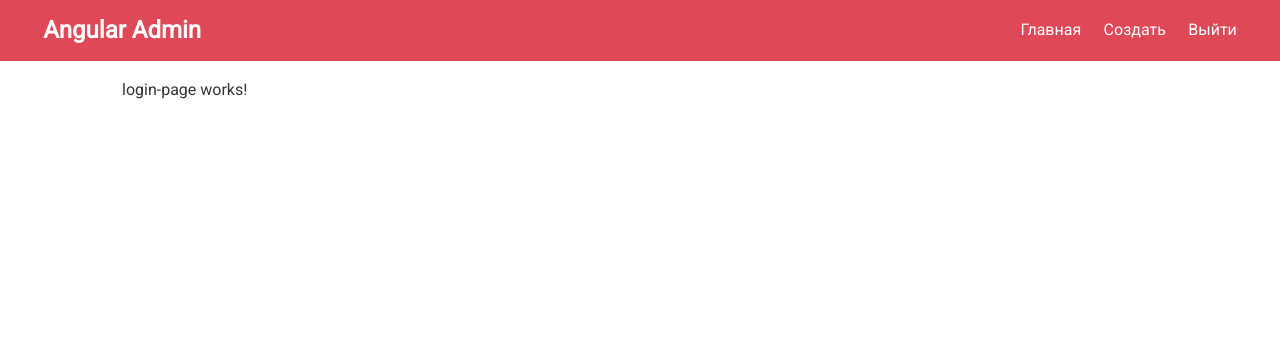
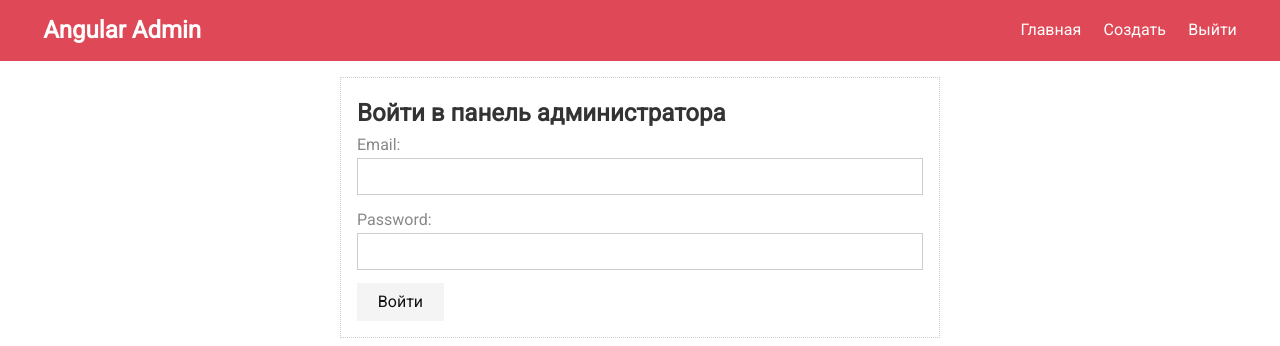
Before and after one commit to odnodum/angular-blog, an Angular app: page /admin/login in a window 1280 px wide. Shown: the top 346 px of the page. Built offline with nearby package versions, Linux system fonts and the light colour scheme.

Commit message:
создание и настройка страницы входа

```diff
--- a/src/app/admin/admin.module.ts
+++ b/src/app/admin/admin.module.ts
@@ -6,6 +6,7 @@
 import {DashboardPageComponent} from './dashboard-page/dashboard-page.component';
 import {CreatePageComponent} from './create-page/create-page.component';
 import {EditPageComponent} from './edit-page/edit-page.component';
+import {FormsModule, ReactiveFormsModule} from "@angular/forms";
 
 @NgModule({
   declarations: [
@@ -16,6 +17,8 @@
     EditPageComponent],
   imports: [
     CommonModule,
+    FormsModule,
+    ReactiveFormsModule,
     RouterModule.forChild([
       {
         path: '', component: AdminLayoutComponent, children: [
--- a/src/app/admin/login-page/login-page.component.html
+++ b/src/app/admin/login-page/login-page.component.html
@@ -1 +1,53 @@
-<p>login-page works!</p>
+<form class="card" [formGroup]="form" (ngSubmit)="submit()">
+  <h2>Войти в панель администратора</h2>
+
+  <div
+    class="form-control"
+    [ngClass]="{invalid: form.get('email')?.touched && form.get('email')?.invalid}"
+  >
+    <label for="email">Email:</label>
+    <input id="email" type="email" formControlName="email">
+    <div
+      *ngIf="form.get('email')?.touched && form.get('email')?.invalid"
+      class="validation"
+    >
+      <small *ngIf="form.get('email')?.errors?.['required']">
+        Введите поле email
+      </small>
+      <small *ngIf="form.get('email')?.errors?.['email']">
+        Поле email должно быть email
+      </small>
+    </div>
+  </div>
+
+  <div
+    class="form-control"
+    [ngClass]="{invalid: form.get('password')?.touched && form.get('password')?.invalid}"
+  >
+    <label for="password">Password:</label>
+    <input id="password" type="password" formControlName="password">
+    <div
+      *ngIf="form.get('password')?.touched && form.get('password')?.invalid"
+      class="validation"
+    >
+      <small *ngIf="form.get('password')?.errors?.['required']">
+        Введите пароль
+      </small>
+      <small *ngIf="form.get('password')?.errors?.['minlength']">
+        Пароль должен быть не менее
+        {{form.get('password')?.errors?.['minlength']?.['requiredLength']}}
+        символов. Сейчас он
+        {{form.get('password')?.errors?.['minlength']?.['actualLength']}}
+        символа.
+      </small>
+    </div>
+  </div>
+
+  <button
+    type="submit"
+    class="btn btn-primary"
+    [disabled]="form.invalid"
+  >Войти</button>
+
+
+</form>
--- a/src/app/admin/login-page/login-page.component.scss
+++ b/src/app/admin/login-page/login-page.component.scss
@@ -0,0 +1,4 @@
+form {
+  max-width: 600px;
+  margin: 0 auto;
+}
--- a/src/app/admin/login-page/login-page.component.ts
+++ b/src/app/admin/login-page/login-page.component.ts
@@ -1,10 +1,40 @@
-import { Component } from '@angular/core';
+import {Component, OnInit} from '@angular/core';
+import {FormControl, FormGroup, Validators} from "@angular/forms";
+import {User} from "../../shared/interfaces";
 
 @Component({
   selector: 'app-login-page',
   templateUrl: './login-page.component.html',
   styleUrls: ['./login-page.component.scss']
 })
-export class LoginPageComponent {
+export class LoginPageComponent implements OnInit {
 
+  form: FormGroup
+
+  constructor() {
+  }
+
+  ngOnInit() {
+    this.form = new FormGroup<any>({
+      email: new FormControl(null, [
+        Validators.required,
+        Validators.email
+      ]),
+      password: new FormControl(null, [
+        Validators.required,
+        Validators.minLength(6)
+      ]),
+    })
+  }
+
+  submit() {
+    if (this.form.invalid) {
+      return
+    }
+
+    const user: User = {
+      email: this.form.value.email,
+      password: this.form.value.password
+    }
+  }
 }
--- /dev/null
+++ b/src/app/shared/interfaces.ts
@@ -0,0 +1,4 @@
+export interface User {
+  email: string
+  password: string
+}
--- a/tsconfig.json
+++ b/tsconfig.json
@@ -2,6 +2,7 @@
 {
   "compileOnSave": false,
   "compilerOptions": {
+    "strictPropertyInitialization": false,
     "baseUrl": "./",
     "outDir": "./dist/out-tsc",
     "forceConsistentCasingInFileNames": true,
```
